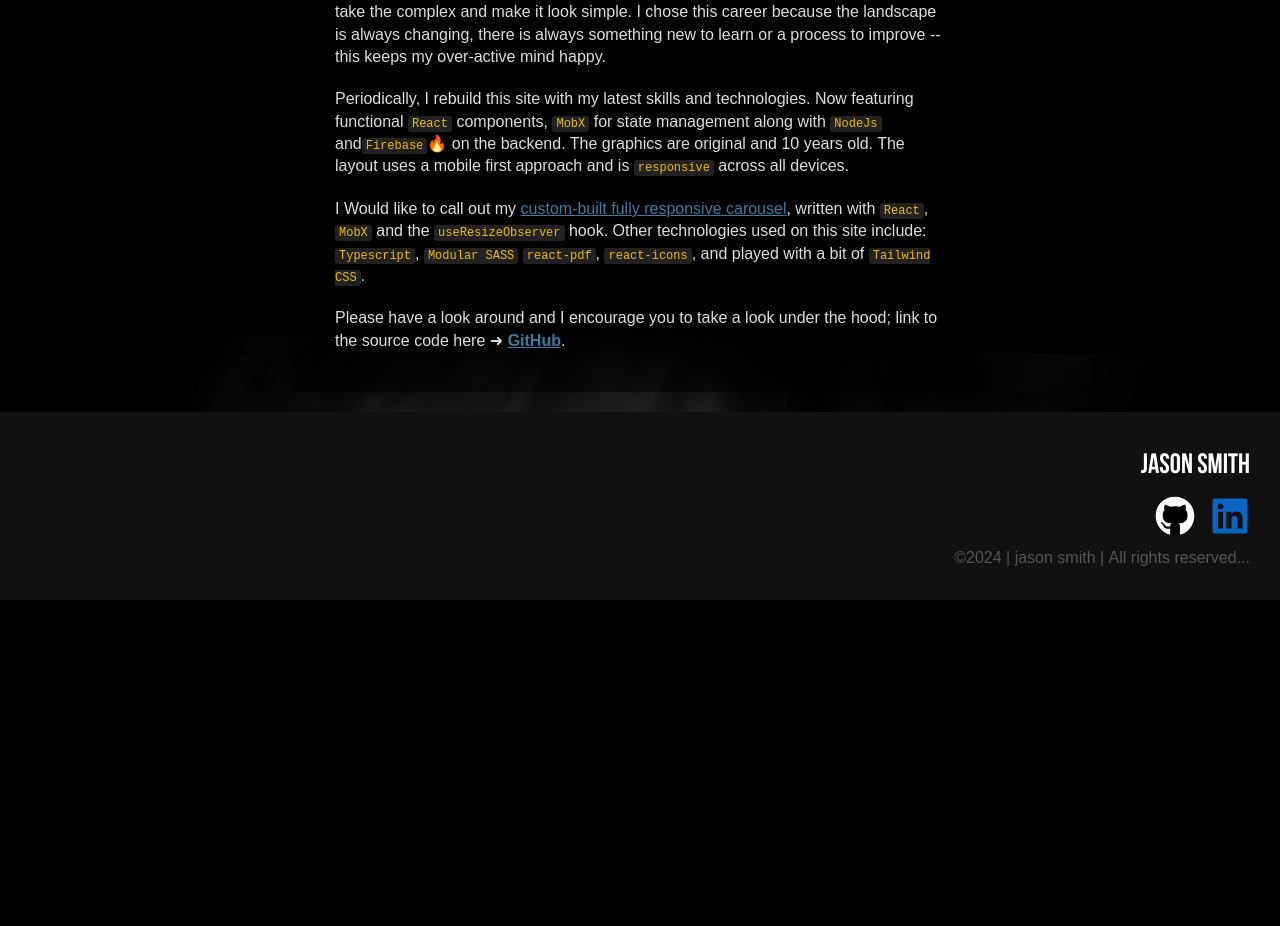
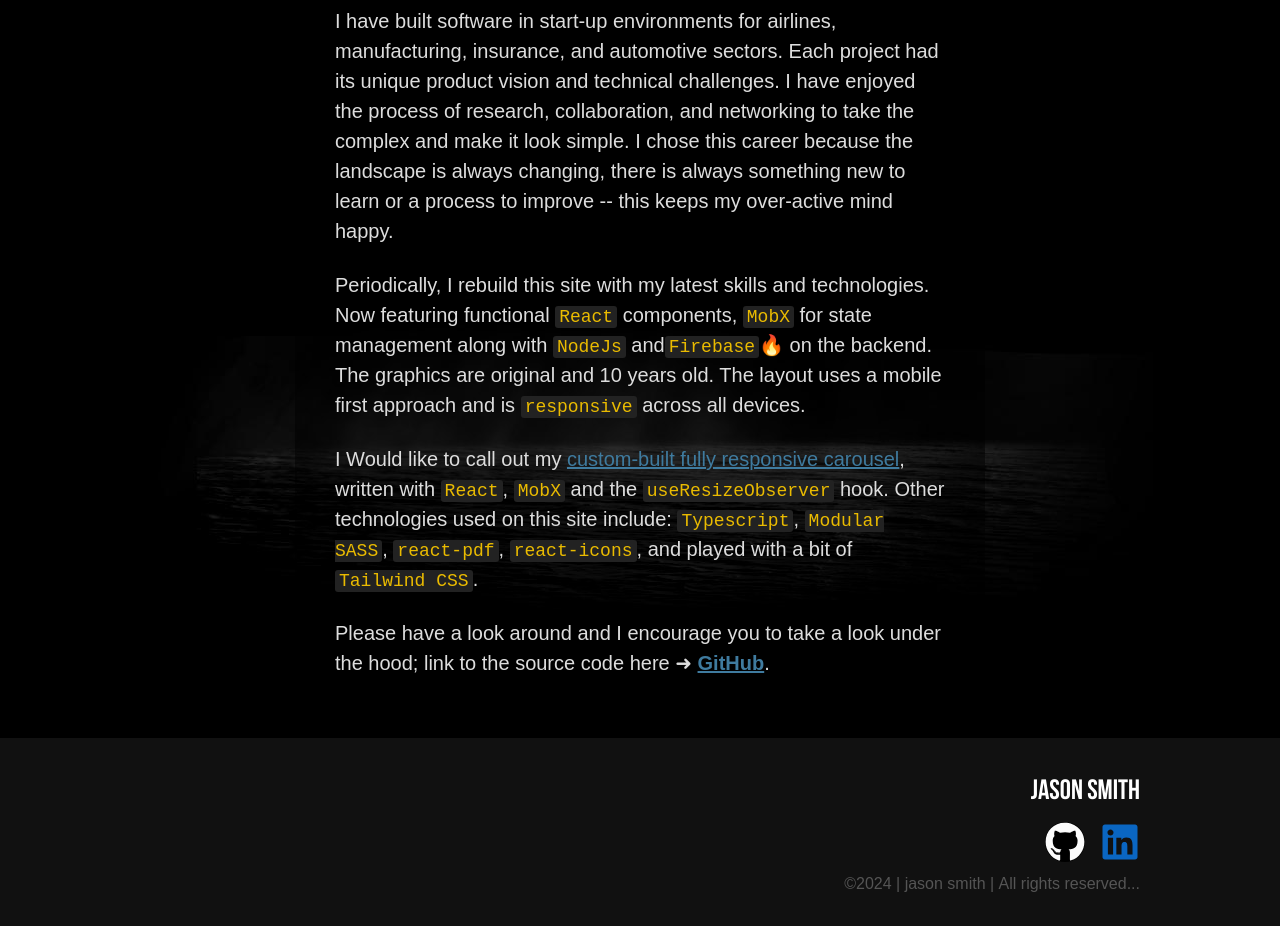
Before and after one commit to jasoncsmith/React-Portfolio, a React (Create React App) app in the folder client/: page /#/ in a window 1280 px wide. Shown: the part 487-1413 px from the top of the page. Before the commit the page ends 1087 px from the top, so only its background shows below. Built offline with nearby package versions, Linux system fonts and the light colour scheme.

Commit message:
CSS tweaks

```diff
--- a/client/src/components/Fade/index.module.scss
+++ b/client/src/components/Fade/index.module.scss
@@ -4,8 +4,8 @@
     transform: translateY(0);
 
     transition:
-        opacity 0.6s ease-out 0.3s,
-        transform 0.6s ease-out 0.1s;
+        opacity 0.6s ease-out 0.2s,
+        transform 0.6s ease-out 0.3s;
 
     &--is-hidden {
         opacity: 0;
--- a/client/src/components/Footer/index.module.scss
+++ b/client/src/components/Footer/index.module.scss
@@ -68,4 +68,9 @@
         text-align: right;
         color: #555;
     }
+
+    .footer__container {
+        max-width: 1000px;
+        margin: 0 auto;
+    }
 }
--- a/client/src/components/Footer/index.tsx
+++ b/client/src/components/Footer/index.tsx
@@ -10,6 +10,7 @@ const urls = {
 function Footer() {
   return (
     <footer className={styles.app__footer}>
+      <div className={styles.footer__container}>
         <p className={styles.footer__author}>JASON SMITH</p>
 
         <nav className={styles.footer__nav}>
@@ -40,6 +41,7 @@ function Footer() {
         <p className={styles.footer__copyright}>
           &copy;{new Date().getFullYear()}&nbsp;|&nbsp;jason smith&nbsp;|&nbsp;All rights reserved...
         </p>
+      </div>
     </footer>
   )
 }
--- a/client/src/views/About/index.scss
+++ b/client/src/views/About/index.scss
@@ -50,8 +50,9 @@
         p {
             color: #ddd;
             margin: auto;
-            line-height: 1.4;
-            margin-bottom: 20px;
+            font-size: 20px;
+            line-height: 1.5;
+            margin-bottom: 24px;
             text-overflow: ellipsis;
         }
         & > div:last-of-type > p {
--- a/client/src/views/About/index.tsx
+++ b/client/src/views/About/index.tsx
@@ -47,7 +47,7 @@ function About() {
           <p>
             I Would like to call out my <a href="#/work">custom-built fully responsive carousel</a>, written
             with <code>React</code>, <code>MobX</code> and the <code>useResizeObserver</code> hook. Other
-            technologies used on this site include: <code>Typescript</code>, <code>Modular SASS</code>{' '}
+            technologies used on this site include: <code>Typescript</code>, <code>Modular SASS</code>,{' '}
             <code>react-pdf</code>, <code>react-icons</code>, and played with a bit of{' '}
             <code>Tailwind CSS</code>.
           </p>
--- a/client/src/views/App/index.scss
+++ b/client/src/views/App/index.scss
@@ -63,7 +63,7 @@ code {
     background-color: #222;
     padding: 1px 4px;
     color: colors.$gold;
-    font-size: 12px;
+    font-size: 18px;
     line-height: 1;
     border-radius: 3px;
 }
```
Lines whose indentation alone changed are shown as unchanged.
